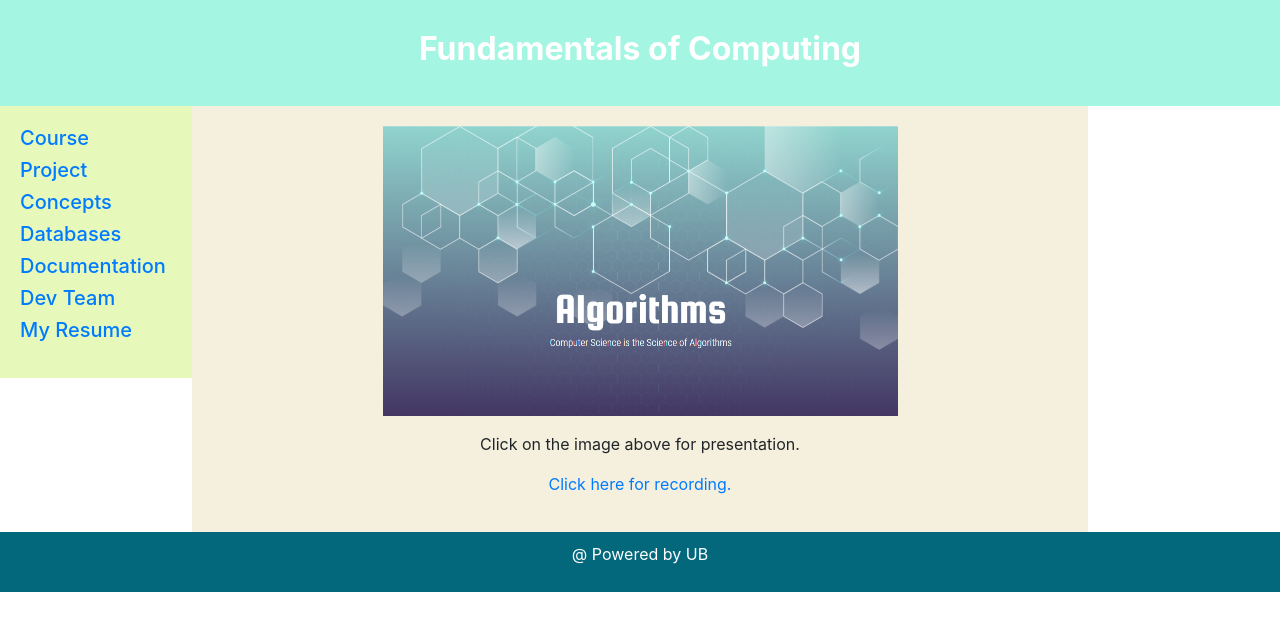
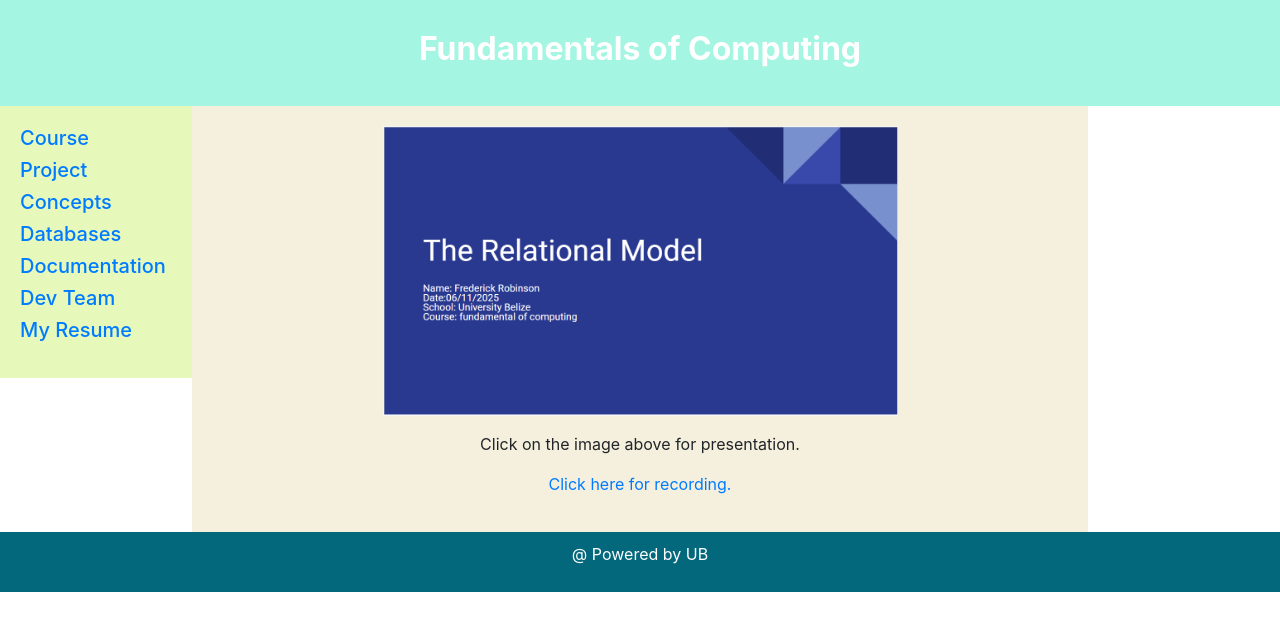
Before and after one commit to Codex2025-lab/html, a plain HTML site: page concepts.html in a window 1280 px wide. Drawn offline with nearby package versions, Linux system fonts and the light colour scheme.

Commit message:
Update concepts.html

```diff
--- a/concepts.html
+++ b/concepts.html
@@ -28,7 +28,7 @@
   </nav>
 
   <article>
-  <center> <a href="https://docs.google.com/presentation/d/1f-N-YeVYmeetaOtnZtC48P4MDN6sb1HS/edit?usp=sharing"><img src="concepts.PNG" alt="Concepts" width="515" height="290" ></a>
+  <center> <a href="https://docs.google.com/presentation/d/1f-N-YeVYmeetaOtnZtC48P4MDN6sb1HS/edit?usp=sharing"><img src="Model.PNG" alt="Model" width="515" height="290" ></a>
    <p></p>
 
     <p>Click on the image above for presentation.</p>
```
